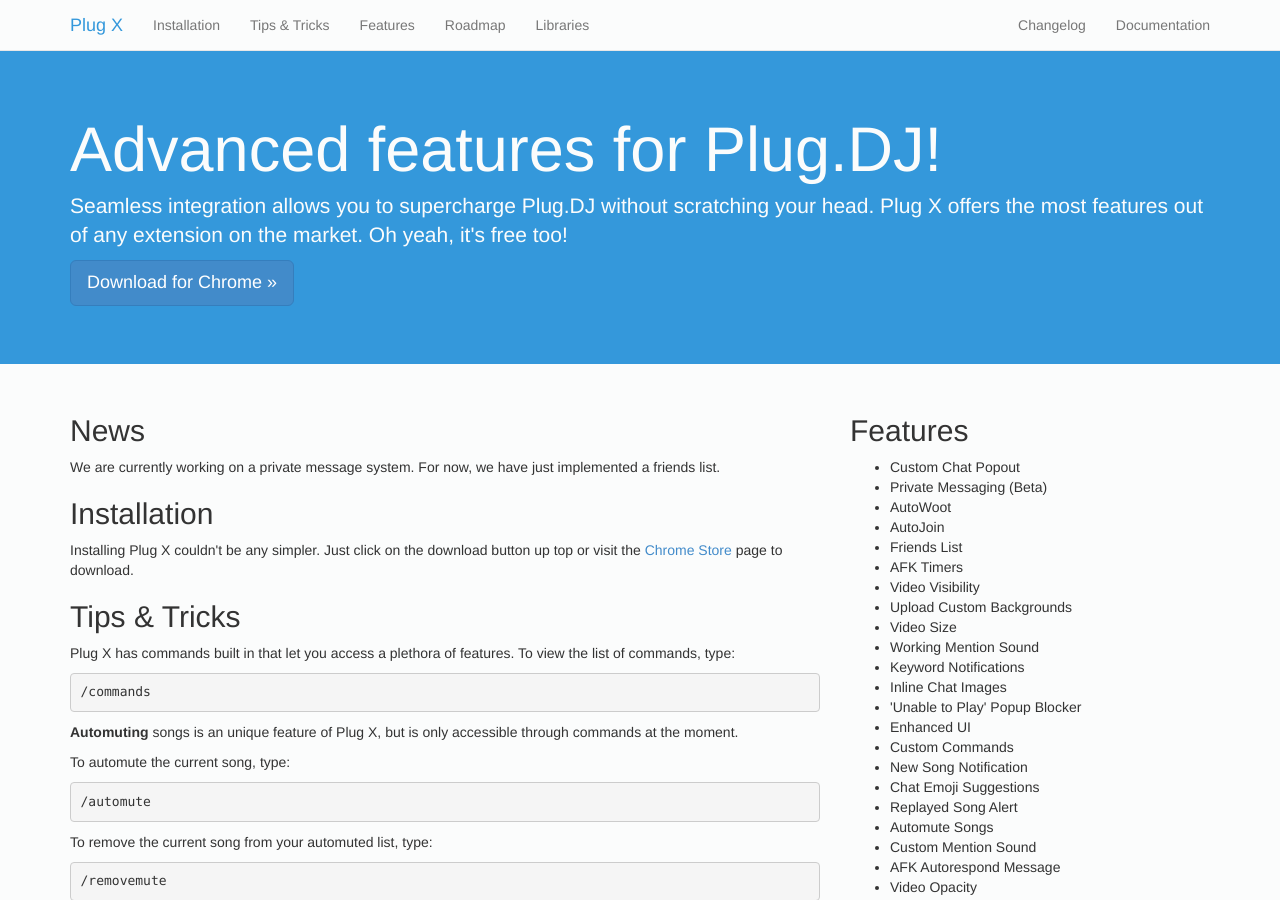
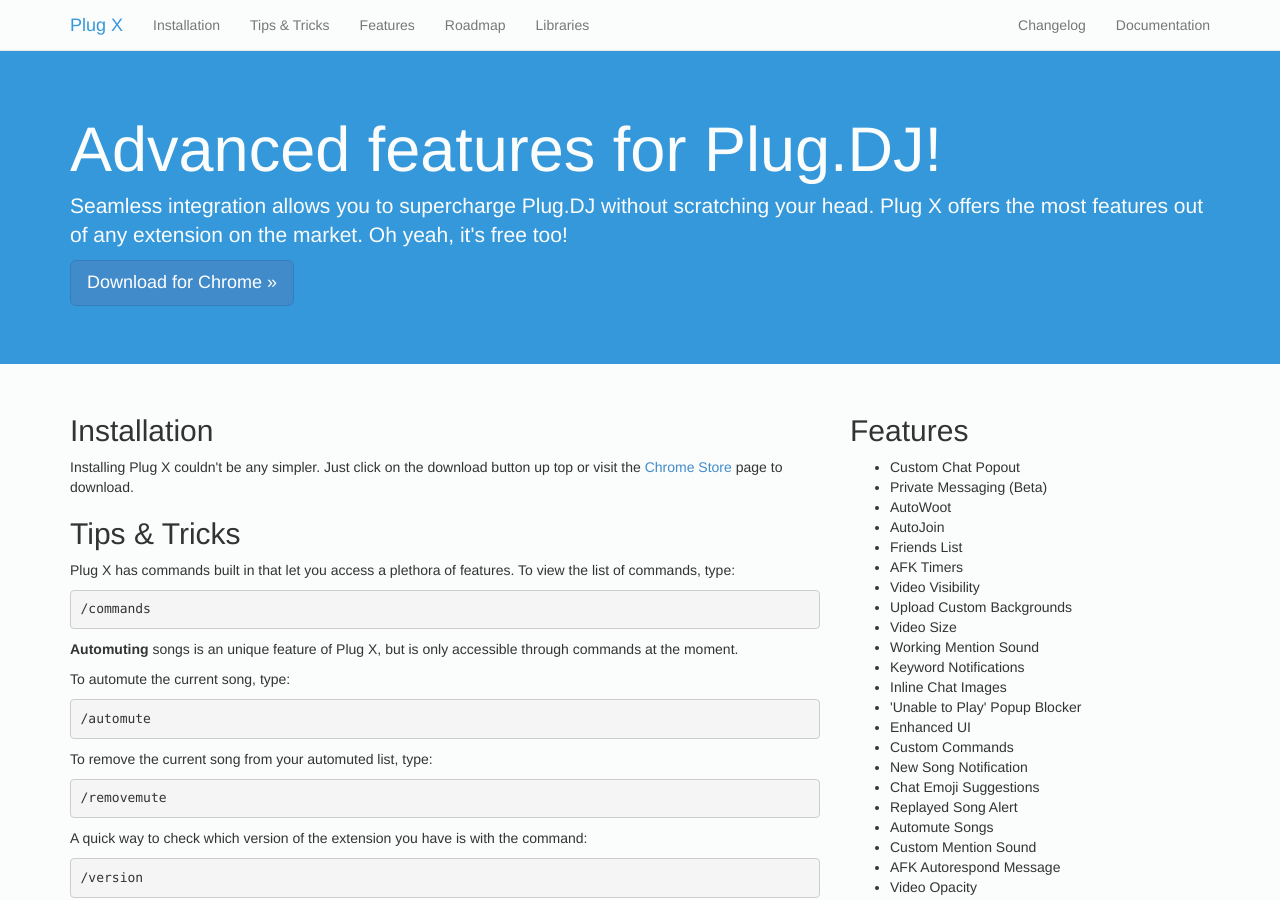
Before and after one commit to skylerb/Plug-X, a Jekyll site: the page built from index.html, in a window 1280 px wide and 900 px high. Built offline with Jekyll 4.4.1, drawn with Linux system fonts in a browser that asks for light colours; nearby versions of some CDN libraries; Markdown is read by kramdown in place of the engine named in the settings.

Commit message:
Removed old news

```diff
--- a/index.html
+++ b/index.html
@@ -5,8 +5,6 @@
 
 <div class="row">
 	<div class="col-md-8">
-			<h2>News</h2>
-			<p>We are currently working on a private message system. For now, we have just implemented a friends list.</p>
 		  <h2><a id="install"></a>Installation</h2>
 		  <p>Installing Plug X couldn't be any simpler. Just click on the download button up top or visit the <a href="https://chrome.google.com/webstore/detail/plug-x/effeahbhlcfhmgljedehdfjpkgmachjg" target="_blank">Chrome Store</a> page to download.</p>
 		  <h2><a id="tips"></a>Tips & Tricks</h2>
```
